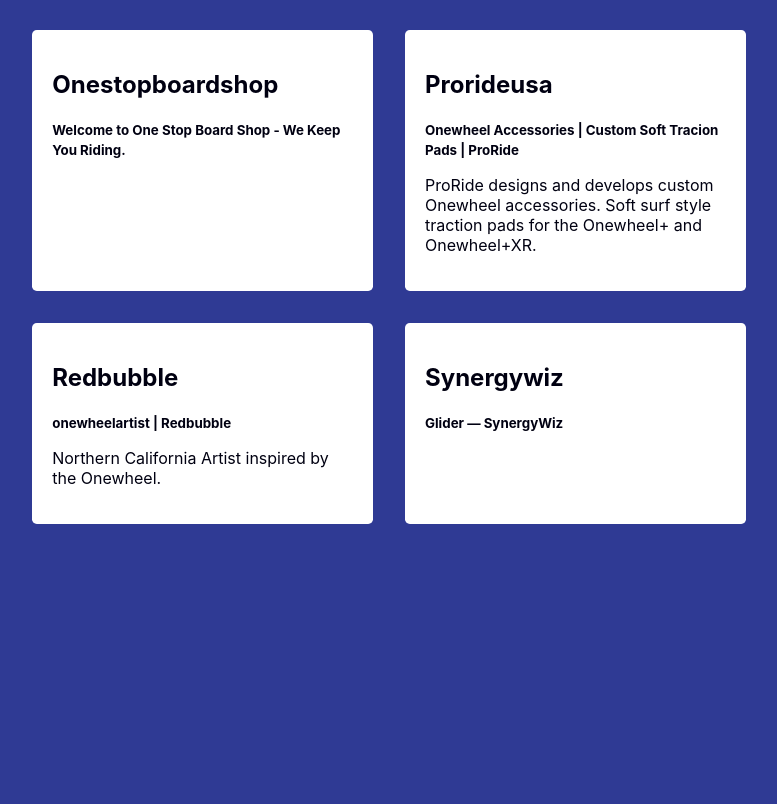
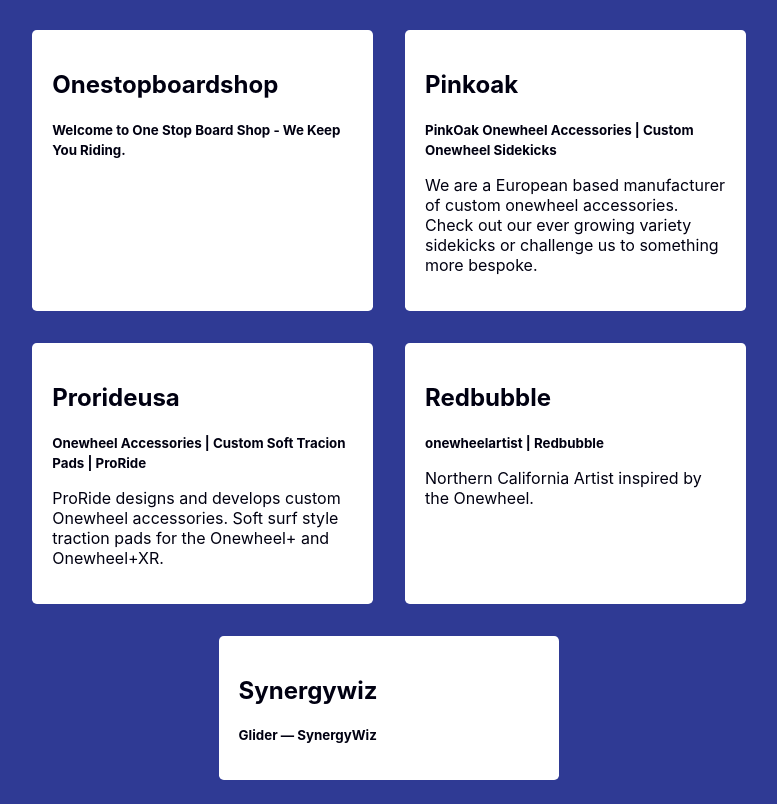
Before and after one commit to anthonkendel/owpotions, a Vue app: page /#/ in a window 1280 px wide. Shown: the part 5109-5913 px from the top of the page, without its empty margins (251-1028 px from the left). Before the commit the page ends 5657 px from the top, so only its background shows below. Built offline with nearby package versions, Linux system fonts and the light colour scheme.

Commit message:
Update data

```diff
--- a/src/AppData.ts
+++ b/src/AppData.ts
@@ -195,6 +195,12 @@
     source: 'https://www.onestopboardshop.com/'
   },
   {
+    title: 'PinkOak Onewheel Accessories | Custom Onewheel Sidekicks',
+    description:
+      'We are a European based manufacturer of custom onewheel accessories. Check out our ever growing variety sidekicks or challenge us to something more bespoke.',
+    source: 'https://www.pinkoak.co.uk/'
+  },
+  {
     title: 'Onewheel Accessories | Custom Soft Tracion Pads | ProRide',
     description:
       'ProRide designs and develops custom Onewheel accessories. Soft surf style traction pads for the Onewheel+ and Onewheel+XR.',
--- a/src/node/data.json
+++ b/src/node/data.json
@@ -165,6 +165,11 @@
     "source": "https://www.onestopboardshop.com/"
   },
   {
+    "title": "PinkOak Onewheel Accessories | Custom Onewheel Sidekicks",
+    "description": "We are a European based manufacturer of custom onewheel accessories. Check out our ever growing variety sidekicks or challenge us to something more bespoke.",
+    "source": "https://www.pinkoak.co.uk/"
+  },
+  {
     "title": "Onewheel Accessories | Custom Soft Tracion Pads | ProRide",
     "description": "ProRide designs and develops custom Onewheel accessories. Soft surf style traction pads for the Onewheel+ and Onewheel+XR.",
     "source": "https://www.prorideusa.com"
--- a/src/node/sources.js
+++ b/src/node/sources.js
@@ -32,6 +32,7 @@
   'https://www.flightfins.com',
   'https://www.kiilguards.com',
   'https://www.onestopboardshop.com/',
+  'https://www.pinkoak.co.uk/',
   'https://www.prorideusa.com',
   'https://www.redbubble.com/people/onewheelartist',
   'https://www.synergywiz.com/glider'
```
